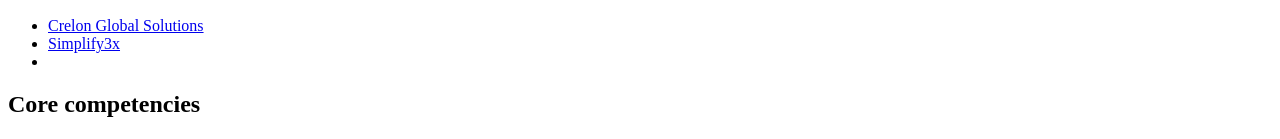
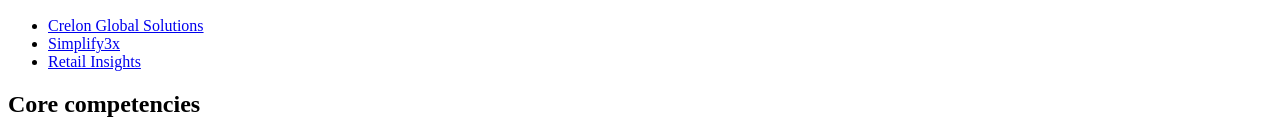
Before and after one commit to Ayeshaherekar55/Capstone, a plain HTML site: page index.html in a window 1280 px wide. Shown: the part 457-596 px from the top of the page. Drawn offline with Linux system fonts and the light colour scheme.

Commit message:
Add files via upload

```diff
--- a/index.html
+++ b/index.html
@@ -22,7 +22,7 @@
     <ul>
         <li><a href="./Carelon.html">Crelon Global Solutions</a></li>
         <li><a href="./Simplify3x.html">Simplify3x</a></li>
-        <li><a href="./Retail Insights.html"></a></li>
+        <li><a href="./Retail Insights.html">Retail Insights</a></li>
     </ul>
     <h2>Core competencies</h2>
     <a href="./Core competencies.html">Core comptencies</a>
```
